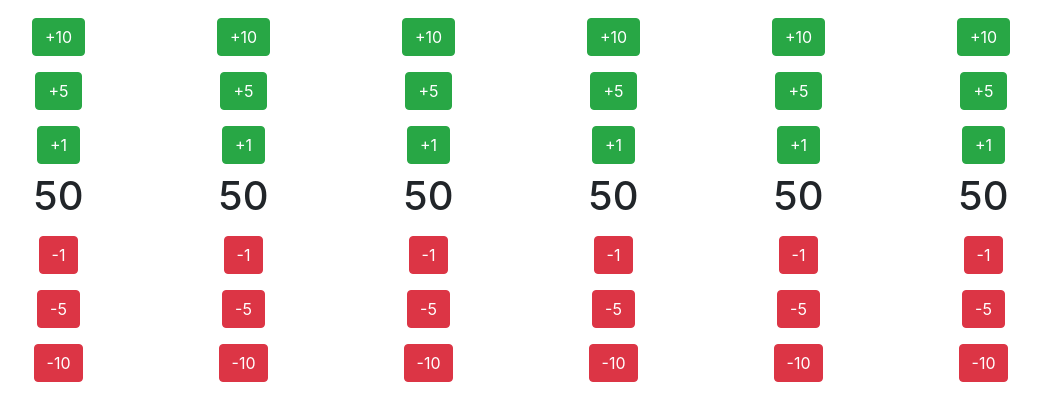
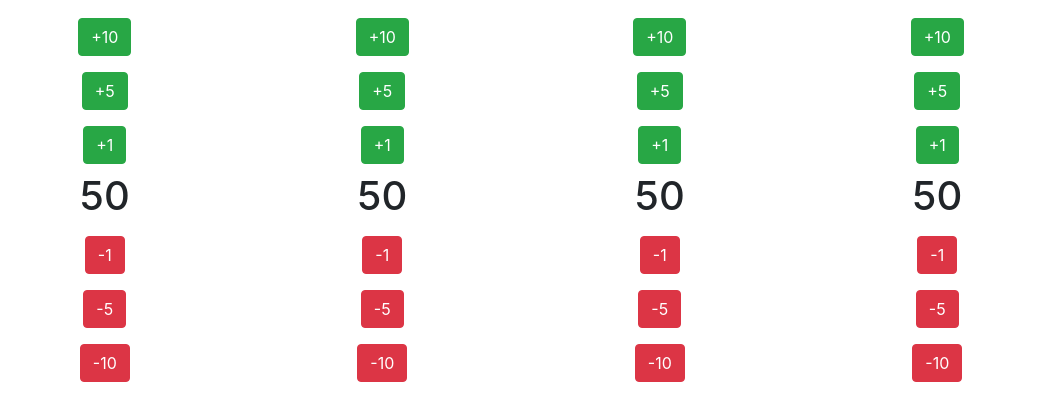
Before and after one commit to G3fo/StarRealmsHP, a plain HTML site: page index.html in a window 1280 px wide. Shown: the whole page, without its empty margins (119-1160 px from the left). Drawn offline with nearby package versions, Linux system fonts and the light colour scheme.

Commit message:
Update index.html

```diff
--- a/index.html
+++ b/index.html
@@ -19,7 +19,6 @@
 
       body {
         margin-top: 10px;
-        overflow: hidden;
       }
 
       .container {
@@ -119,50 +118,6 @@
           <button class="btn btn-danger" v-on:click="player4 -= 10">-10</button>
           <br />
         </div>
-
-        <div class="col content">
-          <button class="btn btn-success" v-on:click="player5 += 10">
-            +10
-          </button>
-          <br />
-          <button class="btn btn-success" v-on:click="player5 += 5">+5</button>
-          <br />
-          <button class="btn btn-success" v-on:click="player5 += 1">+1</button>
-          <br />
-
-          <h1>
-            {{ player5 }}
-          </h1>
-
-          <button class="btn btn-danger" v-on:click="player5 -= 1">-1</button>
-          <br />
-          <button class="btn btn-danger" v-on:click="player5 -= 5">-5</button>
-          <br />
-          <button class="btn btn-danger" v-on:click="player5 -= 10">-10</button>
-          <br />
-        </div>
-
-        <div class="col content">
-          <button class="btn btn-success" v-on:click="player6 += 10">
-            +10
-          </button>
-          <br />
-          <button class="btn btn-success" v-on:click="player6 += 5">+5</button>
-          <br />
-          <button class="btn btn-success" v-on:click="player6 += 1">+1</button>
-          <br />
-
-          <h1>
-            {{ player6 }}
-          </h1>
-
-          <button class="btn btn-danger" v-on:click="player6 -= 1">-1</button>
-          <br />
-          <button class="btn btn-danger" v-on:click="player6 -= 5">-5</button>
-          <br />
-          <button class="btn btn-danger" v-on:click="player6 -= 10">-10</button>
-          <br />
-        </div>
       </div>
     </div>
   </body>
@@ -175,8 +130,6 @@
         player2: 50,
         player3: 50,
         player4: 50,
-        player5: 50,
-        player6: 50
       }
     });
   </script>
```
